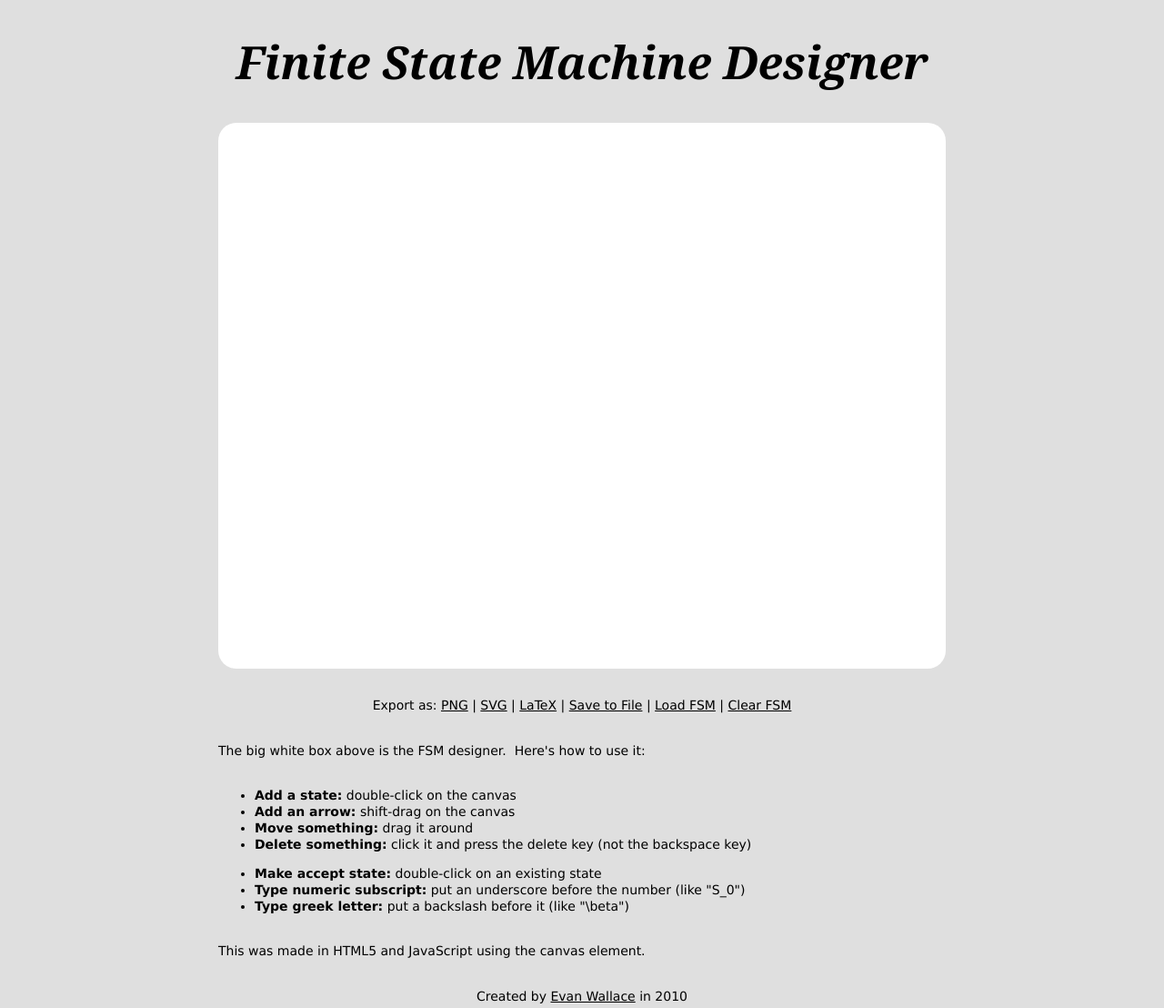
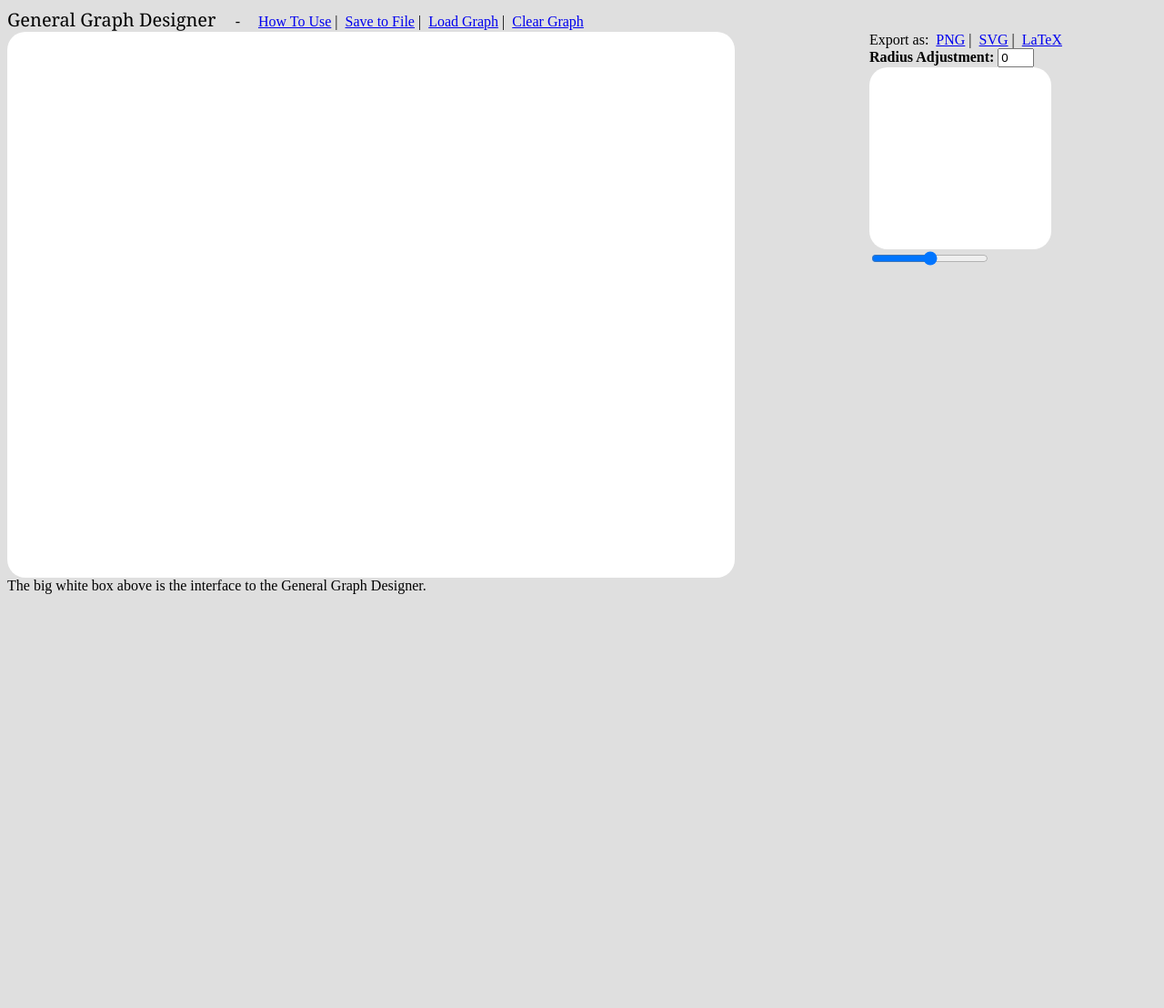
Before and after one commit to evanw/fsm, a plain HTML site: page www/index.html in a window 1280 px wide. Shown: the whole page at 91% size. After the commit the page ends 800 px from the top, so only its background shows below. Drawn offline with Linux system fonts and the light colour scheme.

Commit message:
Update index.html

```diff
--- a/www/index.html
+++ b/www/index.html
@@ -1,77 +1,88 @@
 <!doctype html>
-<html><head>
-	<title>Finite State Machine Designer - by Evan Wallace</title>
+<html style="height:100%;">
+    <!--Initially forked from:
+        Finite State Machine Designer - Copyright (c) 2010 Evan Wallace
+            Released under the MIT license
+            code:
+            https://github.com/evanw/fsm
+
+        All modifications and extensions to the fsm code are Copyright 2022
+        by Andrew Walsh, and are available under the Peer Production License:
+        https://wiki.p2pfoundation.net/Peer_Production_License
+    -->
+    <head>
+        <title>Graph Designer - by Andrew Walsh</title>
         <meta charset="utf-8">
+        <meta name="viewport" content="width=device-width, initial-scale=1">
         <style>
-
-body {
-	text-align: center;
-	background: #DFDFDF;
-	margin: 0 30px 100px 30px;
-	font: 14px/18px 'Lucida Grande', 'Segoe UI', sans-serif;
+            * {
+                box-sizing: border-box;
+            }/*end of global-style section*/
+            input[type='number']{
+                width: 3em;//how wide number-input boxes will be
+            }
+            /*Firefox:*/
+            input[type=number] {
+                -moz-appearance: textfield;//remove stepper buttons from range input boxes
+            }
+            /*Everyone Else:*/
+            input::-webkit-outer-spin-button,
+            input::-webkit-inner-spin-button {
+                -webkit-appearance: none;//remove stepper buttons from range input boxes
+                margin: 0;
             }
 
-h1 {
-	font: bold italic 50px Georgia, serif;
-}
-
-canvas {
+            section{/* Container for flexboxes */
+                display: -webkit-flex;
+                display: flex;
+            }/*end of section-style section*/
+            canvas {/*Style canvas element*/
                 display: block;
                 max-width: 800px;
                 background: white;
                 border-radius: 20px;
                 -moz-border-radius: 20px;
-	margin: 10px auto;
-}
-
-a {
-	color: black;
-}
-
-div {
-	margin: 30px auto;
-	text-align: left;
-	max-width: 800px;
-}
-
+            }/*end of canvas-style section*/
             .error {
                 display: block;
                 color: red;
                 font-size: 28px;
                 line-height: 30px;
                 padding: 30px;
-}
-
-p {
-	margin: 30px 0;
-	line-height: 20px;
-}
-
-.center {
-	text-align: center;
-}
-
+            }/*end of .error-style section*/
             textarea {
                 display: none;
-	width: 75%;
                 height: 400px;
                 margin: 0 auto;
-}
+            }/*end of textarea-style section*/
+            article {
+                -webkit-flex: 3;
+                -ms-flex: 3;
+                flex: 3;
+                padding: 0px;
+            }/*end of article-style section*/
+            aside {/* Style the main display area */
+                -webkit-flex: 1;
+                -ms-flex: 1;
+                flex: 1;
+                padding: 0px;
+            }/*end of aside-style section*/
+            /* Responsive layout:*/
+            @media (max-width:840px) {
+                section {
+                    -webkit-flex-direction: column;
+                    flex-direction: column;
+                }/*end of section-style @media-sub-section*/
+            }/*end of @media-style section*/
+        </style>
 
-  </style>
-	<script src="fsm.js"></script>
         <script>
-
-/*
- * base64.js - Base64 encoding and decoding functions
- *
+            /* base64.js - Base64 encoding and decoding functions
+            * Copyright (c) 2007, David Lindquist <david.lindquist@gmail.com>
+            * Released under the MIT license
             * See: http://developer.mozilla.org/en/docs/DOM:window.btoa
             *      http://developer.mozilla.org/en/docs/DOM:window.atob
- *
- * Copyright (c) 2007, David Lindquist <david.lindquist@gmail.com>
- * Released under the MIT license
             */
-
             if (typeof btoa == 'undefined') {
                 function btoa(str) {
                     var chars = 'ABCDEFGHIJKLMNOPQRSTUVWXYZabcdefghijklmnopqrstuvwxyz0123456789+/=';
@@ -94,36 +105,56 @@ if (typeof btoa == 'undefined') {
                     return encoded.join('');
                 }
             }
+        </script>
+    </head>
 
-	</script>
-</head><body>
-	<h1>Finite State Machine Designer</h1>
-	<canvas id="canvas" width="800" height="600">
+    <body bgcolor="#DFDFDF">
+                <header>
+                    <span style="font-family: Georgia, serif; font-size:20px; font-style: bold, italic;">
+                        General Graph Designer
+                    </span>
+                    &nbsp&nbsp&nbsp - &nbsp&nbsp&nbsp
+                    <span style="">
+                        <a href="./howto.html">How To Use</a>&nbsp|&nbsp
+                        <a href="javascript:writeToFile()">Save to File</a>&nbsp|&nbsp
+                        <a href="javascript:loadFile()">Load Graph</a>&nbsp|&nbsp
+                        <a href="javascript:clearGraph()">Clear Graph</a>
+                    </span>
+                </header>
+                <section>
+                    <article>
+                        <span>
+                        <canvas id="graph" style="float: center" width="800" height="600">
+                        <!--canvas id="canvas" width="800" height="600"-->
                             <span class="error">Your browser does not support<br>the HTML5 &lt;canvas&gt; element</span>
                         </canvas>
-	<div>
-		<p class="center">
-			Export as:
-			<a href="javascript:saveAsPNG()">PNG</a> |
-			<a href="javascript:saveAsSVG()">SVG</a> |
-			<a href="javascript:saveAsLaTeX()">LaTeX</a> |
-			<a href="javascript:writeToFile()">Save to File</a> |
-                        <a href="javascript:loadFile()">Load FSM</a> |
-                        <a href="javascript:clearFSM()">Clear FSM</a>
-		</p>
-		<textarea id="output"></textarea>
-		<p>The big white box above is the FSM designer.&nbsp; Here's how to use it:</p>
-		<ul>
-			<li><b>Add a state:</b> double-click on the canvas</li>
-			<li><b>Add an arrow:</b> shift-drag on the canvas</li>
-			<li><b>Move something:</b> drag it around</li>
-			<li><b>Delete something:</b> click it and press the delete key (not the backspace key)</li>
-		</ul><ul>
-			<li><b>Make accept state:</b> double-click on an existing state</li>
-			<li><b>Type numeric subscript:</b> put an underscore before the number (like "S_0")</li>
-			<li><b>Type greek letter:</b> put a backslash before it (like "\beta")</li>
-		</ul>
-		<p>This was made in HTML5 and JavaScript using the canvas element.</p>
-	</div>
-	<p>Created by <a href="http://madebyevan.com/">Evan Wallace</a> in 2010</p>
-</body></html>
+                    </span>
+                    </article>
+                    <aside>
+                        <span style="">
+                            Export as:&nbsp
+                            <a href="javascript:saveAsPNG()">PNG</a>&nbsp|&nbsp
+                            <a href="javascript:saveAsSVG()">SVG</a>&nbsp|&nbsp
+                            <a href="javascript:saveAsLaTeX()">LaTeX</a>
+                        </span>
+                        <br>
+                        <span style="font-size:16px;">
+                            <b>Radius Adjustment:</b> <input type="number" value="0" id="radinum" name="radinum" onchange="radAdjBoxUpdate()" min=minRadius max=maxRadius style="width: 3em" required="true">
+                        </span>
+                        <canvas id="radiusDisp" style="float: left" width="200" height="200">
+                        <!--canvas id="radiusDisp" width="200" height="200"-->
+                            <span class="error">Your browser does not support<br>the HTML5 &lt;canvas&gt; element</span>
+                        </canvas><br>
+                        <!--input type="range" id="radiadjst" name="radiadjst" min=minRadius max=maxRadius-->
+                        <input type="range" id="radiadjst" name="radiadjst">
+                    </aside>
+                </section>
+                <footer>
+                    The big white box above is the interface to the General Graph Designer.<br>
+                    <textarea id="output"></textarea><br>
+                </footer>
+
+
+                <script src="graph.js"></script><!-- moved here from inside <head>-->
+    </body>
+</html>
```
Lines whose indentation alone changed are shown as unchanged.
